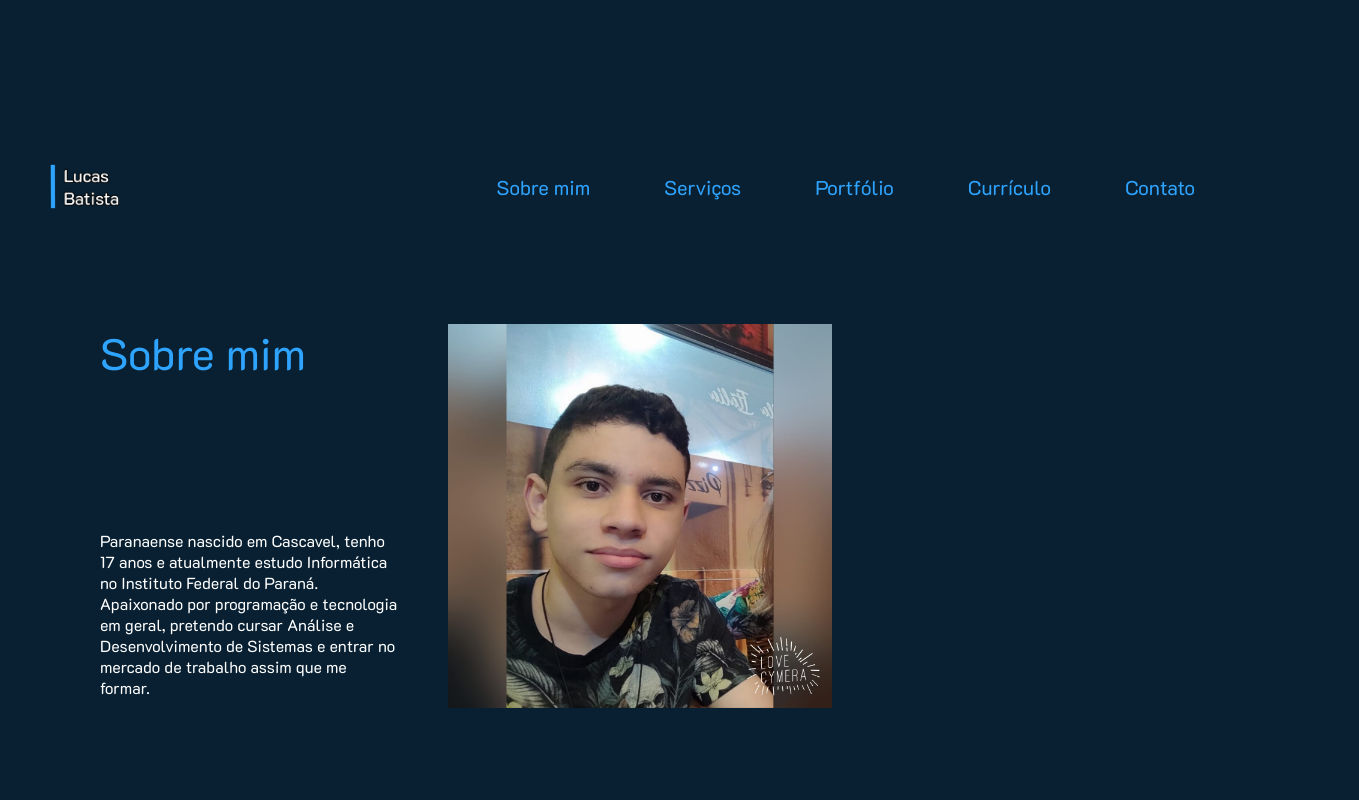
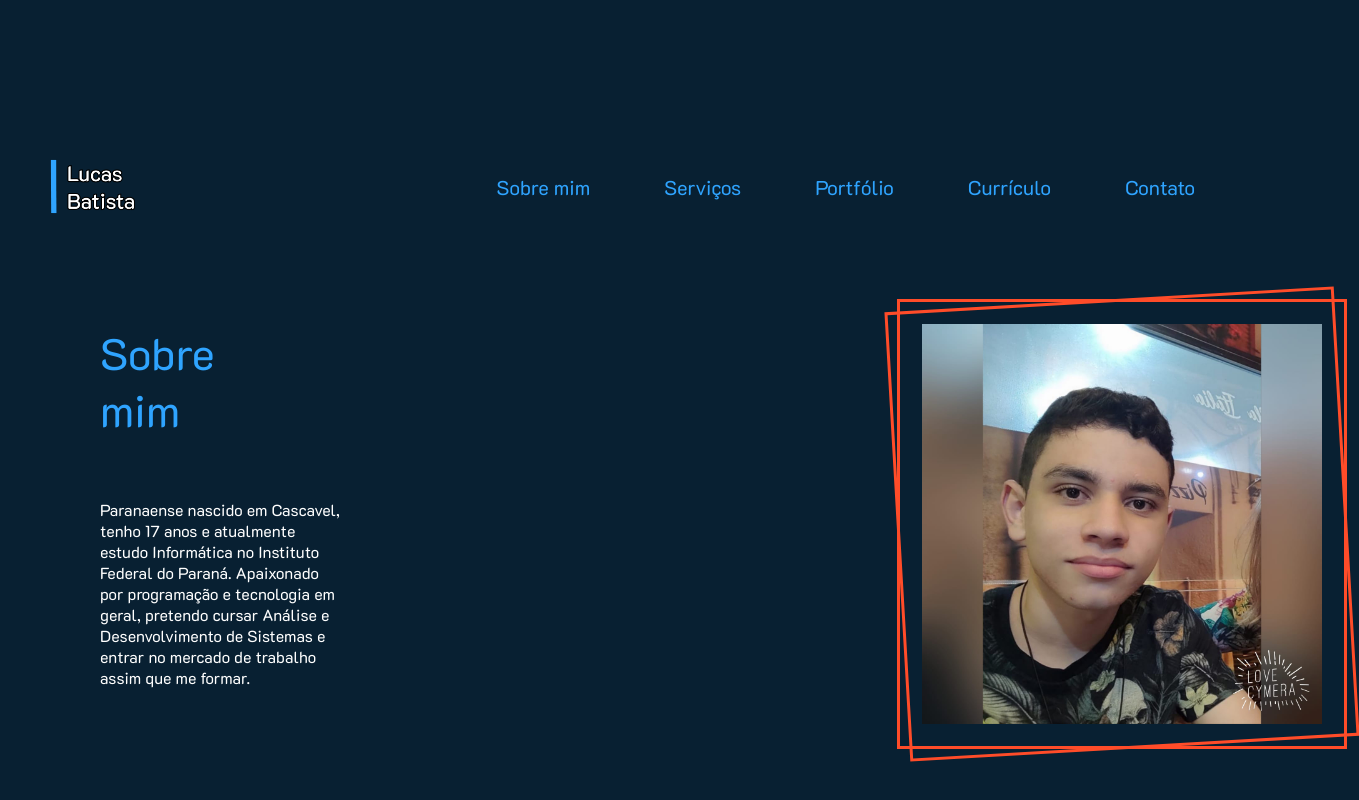
Before and after one commit to lucas-b-santos/projeto_blog, a plain HTML site: page index.html in a window 1280 px wide. Shown: the part 586-1386 px from the top of the page, 1359 px wide, since content can reach past the window. Drawn offline with nearby package versions, Linux system fonts and the light colour scheme.

Commit message:
Update style.css

```diff
--- a/style.css
+++ b/style.css
@@ -87,7 +87,7 @@ nav {
 }
 
 nav img {
-    height: 45px;
+    height: 55px;
 }
 
 nav ul a {
@@ -102,31 +102,50 @@ nav ul a svg {
     display: none;
 }
 
-section {
+.about-me {
     display: flex;
     padding: 100px;
     margin-bottom: 10px;
     width: 70%;
 }
 
-section .container {
-    width: 50%;
-    padding-right: 50px;
-}
 section h1 {
     color: var(--azul);
 }
 
-section p {
+.about-me .container p {
     margin-top: 50%;
+    width: 200%;
 }
 
-section .img-container img {
-    width: 30%;
-    position: absolute;
+.about-me .container {
+    padding-right: 700px;
+
 }
 
+.about-me .img-container {
+    text-align: center;
+    position:relative;
+}
 
+.about-me .img-container img {
+    width: 400px;
+    height: 400px;
+}
+
+.about-me .img-container .line {
+    width: 450px;
+    height: 450px;
+    border: 3px solid var(--laranja);
+
+    position: absolute;
+    top: -25px;
+    left: -25px;
+}
+
+.about-me .img-container .line.green {
+    transform: rotate(-3.3deg);
+}
 
 /*quando a tela for abaixo de 767px*/
 @media(max-width:767px){
```
